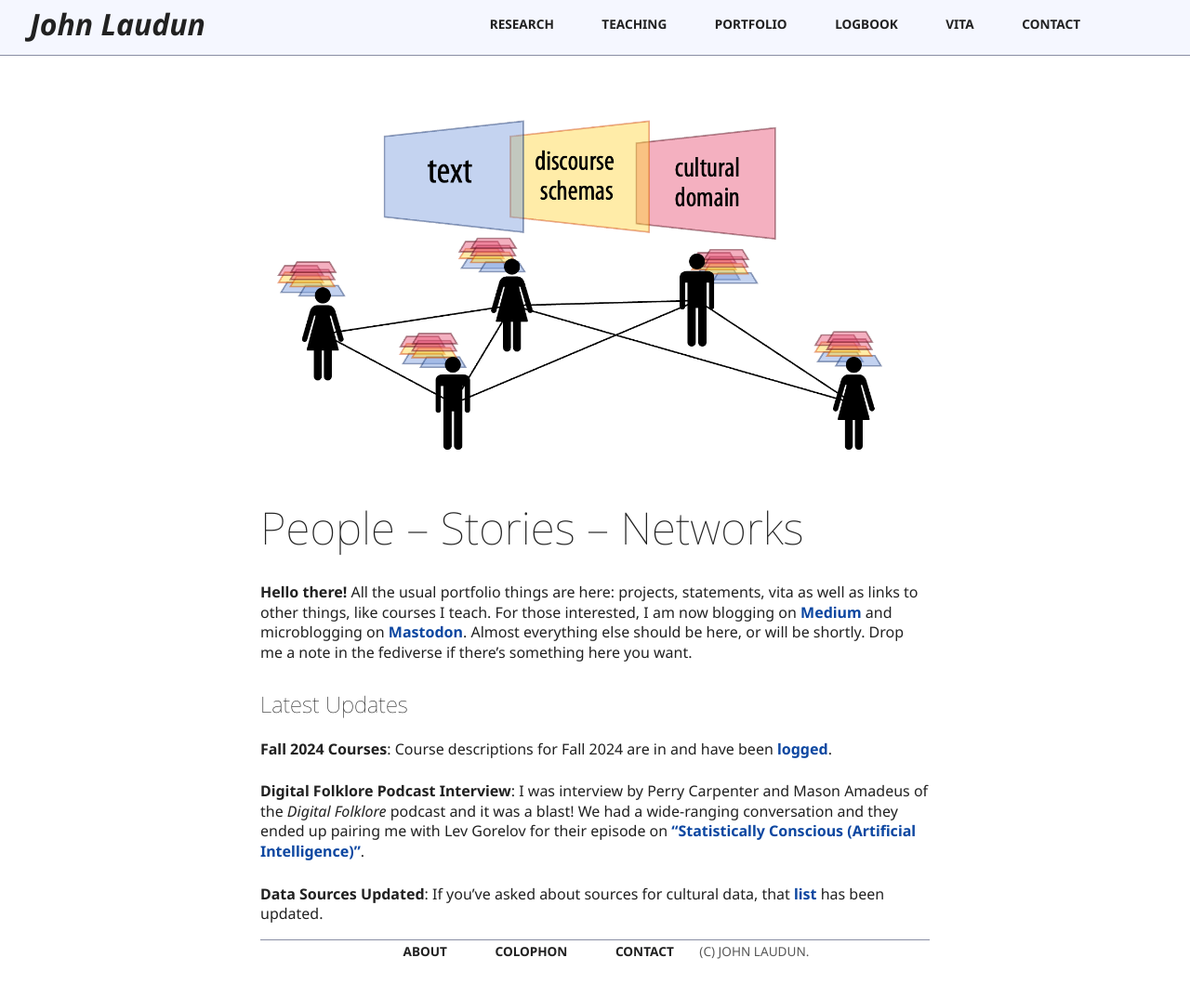
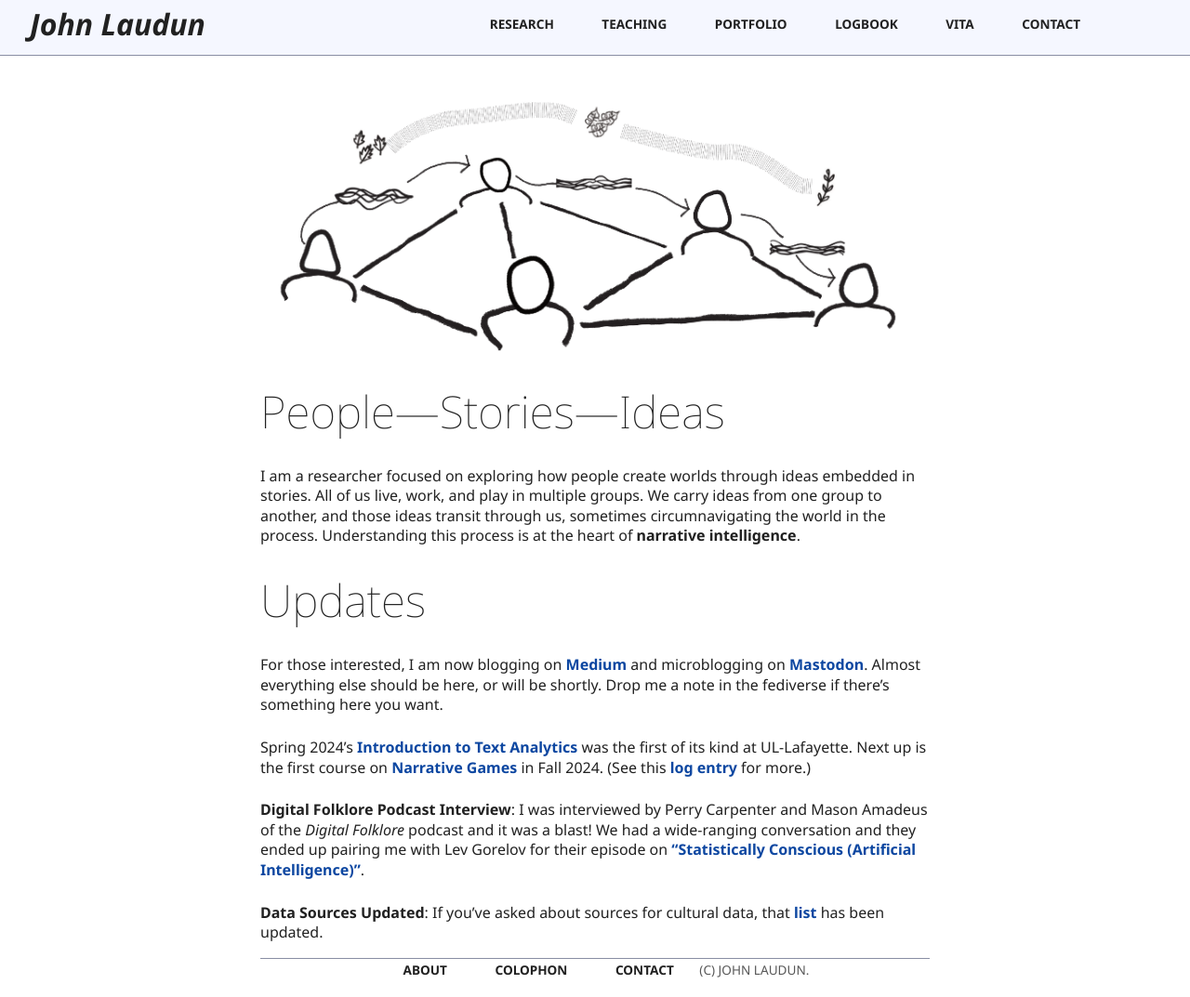
Before and after one commit to johnlaudun/jln, a Jekyll site: the page built from index.md, in a window 1280 px wide. Shown: the whole page at 93% size. Built offline with Jekyll 4.4.1, drawn with Linux system fonts in a browser that asks for light colours.

Commit message:
Updated home page image.

```diff
--- a/index.md
+++ b/index.md
@@ -6,25 +6,18 @@ link: /
 layout: page
 ---
 
-<img src="{{site.url}}/assets/images/people-texts-networks.png" alt="logo" width="700">
+<img src="{{site.url}}/assets/images/people-texts-ideas.png" alt="logo" width="700">
 
-# People – Stories – Networks
+# People—Stories—Ideas
 
-**Hello there!** All the usual portfolio things are here: projects, statements, vita as well as links to other things, like courses I teach. For those interested, I am now blogging on [Medium](https://medium.com/@johnlaudun) and microblogging on [Mastodon](https://hcommons.social/@johnlaudun). Almost everything else should be here, or will be shortly. Drop me a note in the fediverse if there's something here you want.
+I am a researcher focused on exploring how people create worlds through ideas embedded in stories. All of us live, work, and play in multiple groups. We carry ideas from one group to another, and those ideas transit through us, sometimes circumnavigating the world in the process. Understanding this process is at the heart of **narrative intelligence**.
 
-## Latest Updates
+# Updates
 
-**Fall 2024 Courses**: Course descriptions for Fall 2024 are in and have been [logged](https://johnlaudun.net/2024/02/28/courses-fall-2024.html).
+For those interested, I am now blogging on [Medium](https://medium.com/@johnlaudun) and microblogging on [Mastodon](https://hcommons.social/@johnlaudun). Almost everything else should be here, or will be shortly. Drop me a note in the fediverse if there's something here you want.
 
-**Digital Folklore Podcast Interview**: I was interview by Perry Carpenter and Mason Amadeus of the *Digital Folklore* podcast and it was a blast! We had a wide-ranging conversation and they ended up pairing me with Lev Gorelov for their episode on ["Statistically Conscious (Artificial Intelligence)"](https://digitalfolklore.fm/episodes/s2e6).
+Spring 2024’s [Introduction to Text Analytics](https://johnlaudun.net/teaching/courses/370-ta/) was the first of its kind at UL-Lafayette. Next up is the first course on [Narrative Games](https://johnlaudun.net/teaching/courses/370-games/) in Fall 2024. (See this [log entry](https://johnlaudun.net/2024/02/28/courses-fall-2024.html) for more.)
+
+**Digital Folklore Podcast Interview**: I was interviewed by Perry Carpenter and Mason Amadeus of the *Digital Folklore* podcast and it was a blast! We had a wide-ranging conversation and they ended up pairing me with Lev Gorelov for their episode on ["Statistically Conscious (Artificial Intelligence)"](https://digitalfolklore.fm/episodes/s2e6).
 
 **Data Sources Updated**: If you've asked about sources for cultural data, that [list](guides/data.html) has been updated.
-
-
-
-<!--
-{% for post in posts %}
-    {% if post.tags contains "news" %}
-        <p class="news"> <b>{{item.title}}</b>: {{item.content | markdownify }} </p>
-    {% endif %}
-{% endfor %} -->
```
Also changed, not shown: teaching/courses/370-games/index.md (+1 -1 lines), teaching/courses/370-ta/index.md (+1 -1 lines), assets/images/people-texts-ideas.png (added).
